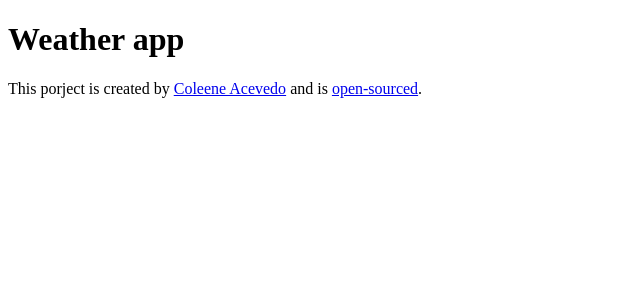
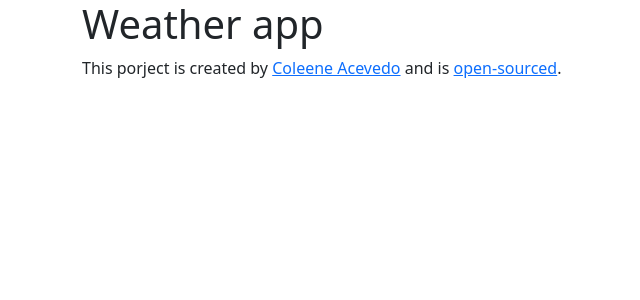
Before and after one commit to cmvce/weather-app, a React (Create React App) app: page / in a window 1280 px wide. Shown: the top 300 px of the page, without its empty margins (0-640 px from the left). Built offline with nearby package versions, Linux system fonts and the light colour scheme.

Commit message:
added bootstrap

```diff
--- a/package.json
+++ b/package.json
@@ -3,6 +3,7 @@
   "version": "0.1.0",
   "private": true,
   "dependencies": {
+    "bootstrap": "^5.3.3",
     "cra-template": "1.2.0",
     "react": "^19.0.0",
     "react-dom": "^19.0.0",
--- a/src/App.js
+++ b/src/App.js
@@ -3,6 +3,7 @@ import "./App.css";
 function App() {
   return (
     <div className="App">
+      <div className="container">
         <h1>Weather app</h1>
         <footer>
           This porject is created by{" "}
@@ -16,6 +17,7 @@ function App() {
           .
         </footer>
       </div>
+    </div>
   );
 }
 
--- a/src/index.js
+++ b/src/index.js
@@ -2,7 +2,7 @@ import React from "react";
 import ReactDOM from "react-dom/client";
 import "./index.css";
 import App from "./App";
-
+import "bootstrap/dist/css/bootstrap.css";
 const root = ReactDOM.createRoot(document.getElementById("root"));
 root.render(
   <React.StrictMode>
```
Also changed, not shown: 1 other file (tests, documents, lock files or other folders). Lines whose indentation alone changed are shown as unchanged.
